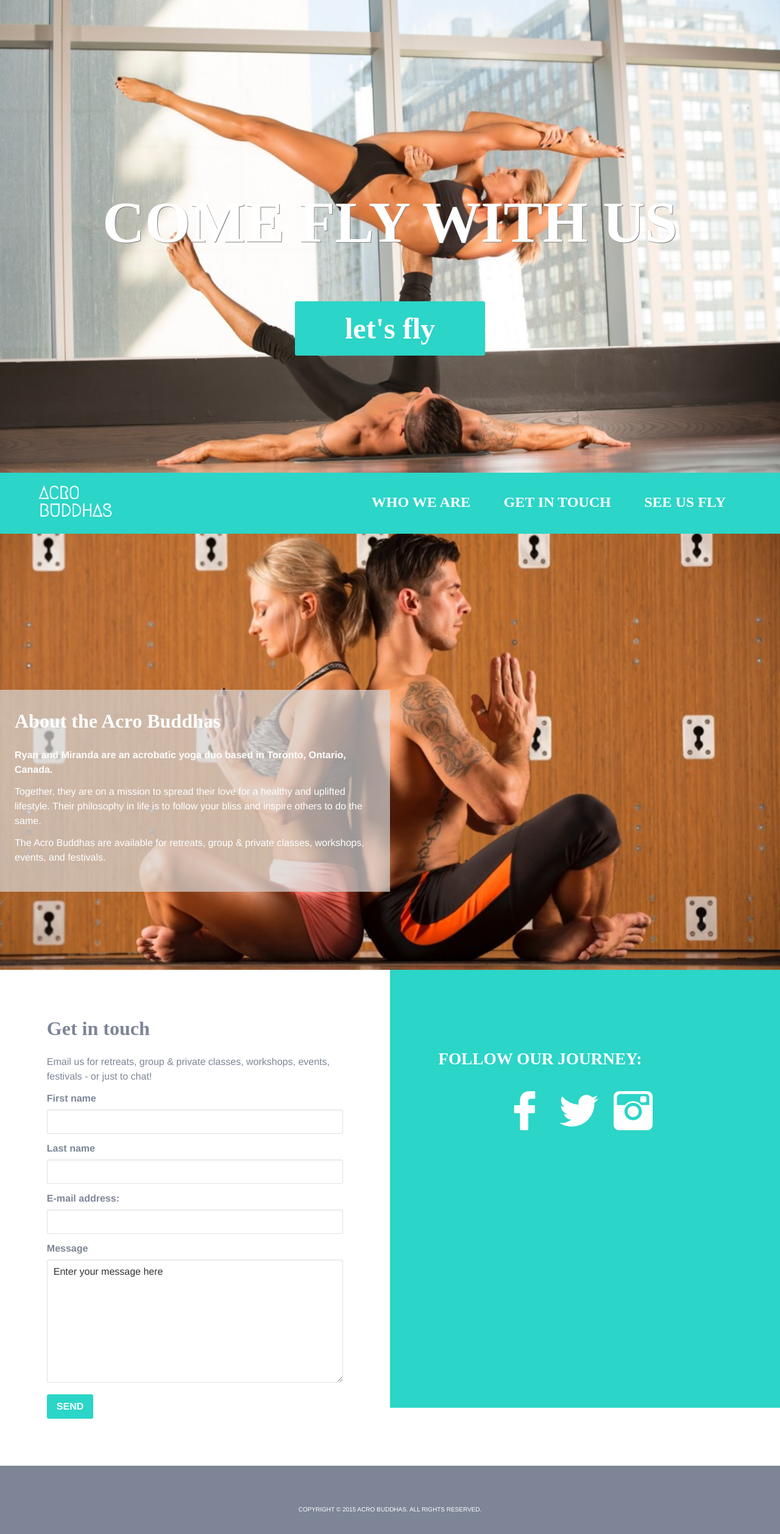
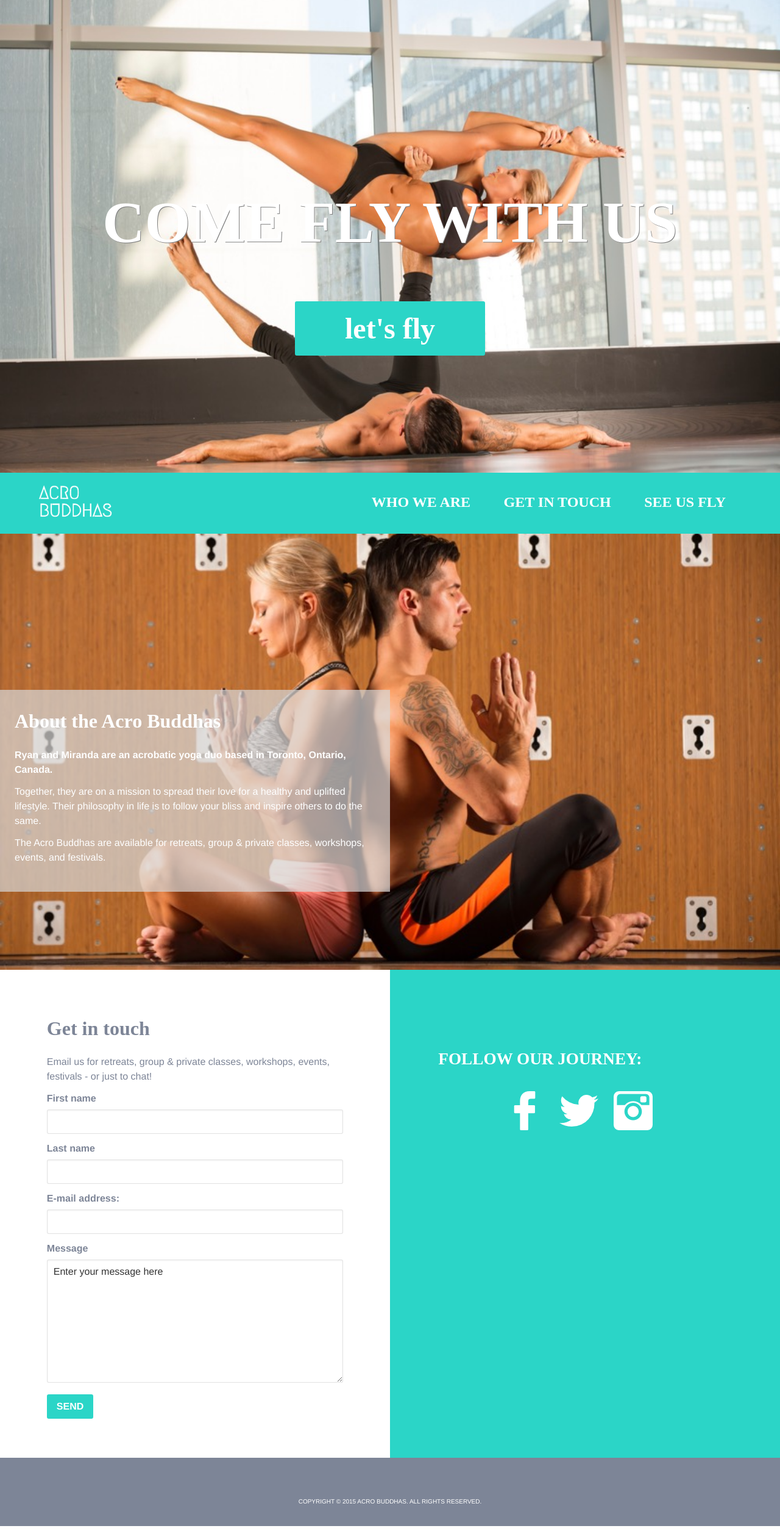
Before and after one commit to acrobuddhas/acrobuddhas.github.io, a Jekyll site: the page built from index.html, in a window 1280 px wide. Shown: the whole page at 61% size. Built offline with Jekyll 4.4.1, drawn with Linux system fonts in a browser that asks for light colours; nearby versions of some CDN libraries; comment, search, counter and statistics services are not loaded.

Commit message:
Fixing floating divs

```diff
--- a/_sass/_home.scss
+++ b/_sass/_home.scss
@@ -96,6 +96,7 @@ button a {
     @include media($large-screen-up){
         float: left;
         width: 50%;
+        height: 50em;
     }
 }
 
@@ -108,6 +109,7 @@ button a {
     float: right;
     padding:9% 5% 35% 5%;
     width: 50%;
+    height: 50em;
     }
 }
 
```
